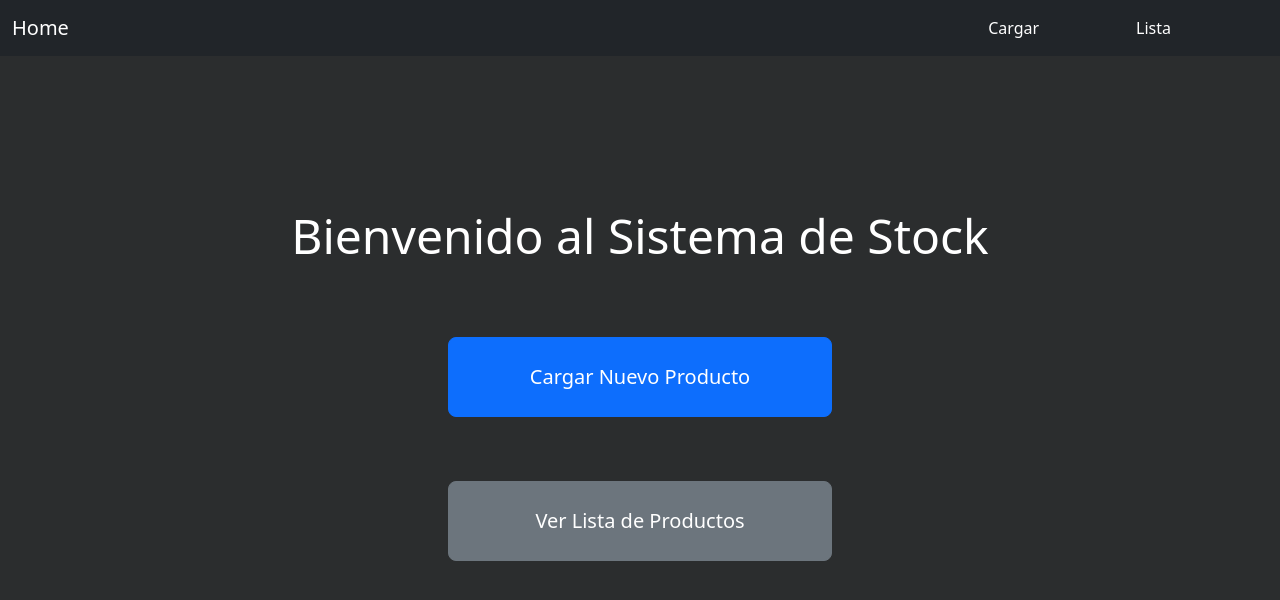
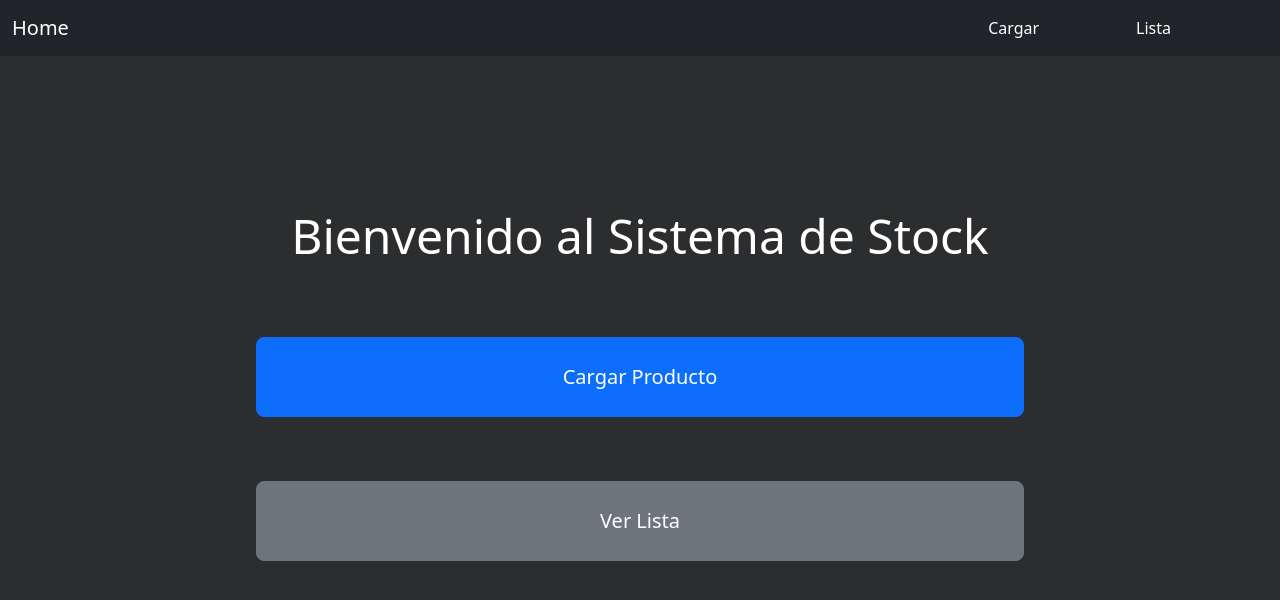
Before and after one commit to AVILANICO/control-stock, a React (Vite) app: page / in a window 1280 px wide. Shown: the top 600 px of the page. Built offline with nearby package versions, Linux system fonts and the light colour scheme.

Commit message:
fixeando botones del home

```diff
--- a/package.json
+++ b/package.json
@@ -30,10 +30,13 @@
     "@types/react": "^18.2.15",
     "@types/react-dom": "^18.2.7",
     "@vitejs/plugin-react": "^4.0.3",
+    "autoprefixer": "^10.4.16",
     "eslint": "^8.45.0",
     "eslint-plugin-react": "^7.32.2",
     "eslint-plugin-react-hooks": "^4.6.0",
     "eslint-plugin-react-refresh": "^0.4.3",
+    "postcss": "^8.4.31",
+    "tailwindcss": "^3.3.3",
     "vite": "^4.4.5"
   }
 }
--- a/src/pages/Home.jsx
+++ b/src/pages/Home.jsx
@@ -8,10 +8,10 @@ export default function Home() {
     <div className="d-flex flex-column justify-content-center gap-5 container-home">
       <h1 className='mt-3' style={{ textAlign: "center", fontSize: '48px' }}>Bienvenido al Sistema de Stock</h1>
       <Button as={Link} to='/create' className='mt-3 container botones' variant="primary" size="lg">
-        Cargar Nuevo Producto
+        Cargar Producto
       </Button>
       <Button as={Link} to='/show' className='mt-3 container botones' variant="secondary" size="lg">
-        Ver Lista de Productos
+        Ver Lista
       </Button>
     </div>
   )
--- a/src/pages/home.css
+++ b/src/pages/home.css
@@ -3,7 +3,7 @@
 }
 
 .botones {
-  width: 30vw;
+  width: 60vw;
   height: 10vh;
   display: flex;
   justify-content: center;
```
Also changed, not shown: tailwind.config.js (added, +11 -0 lines), 1 other file (tests, documents, lock files or other folders).
